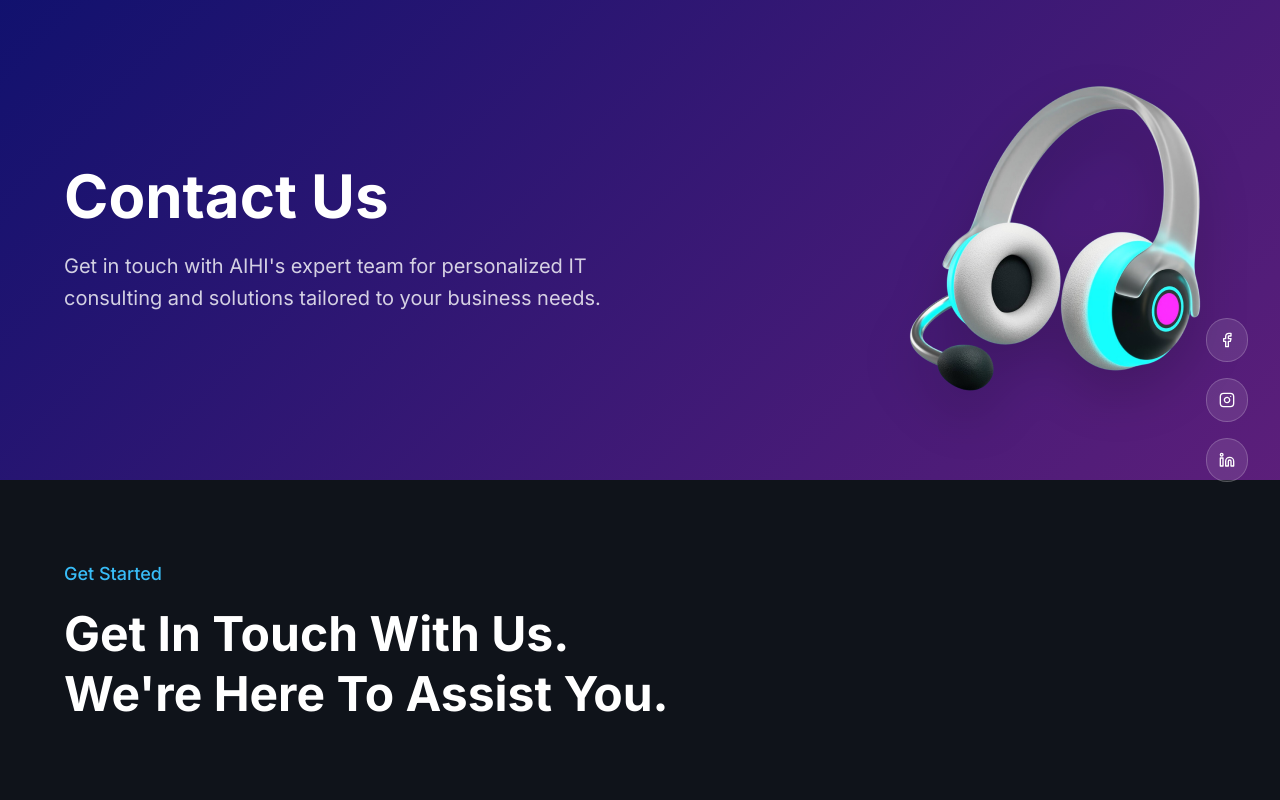
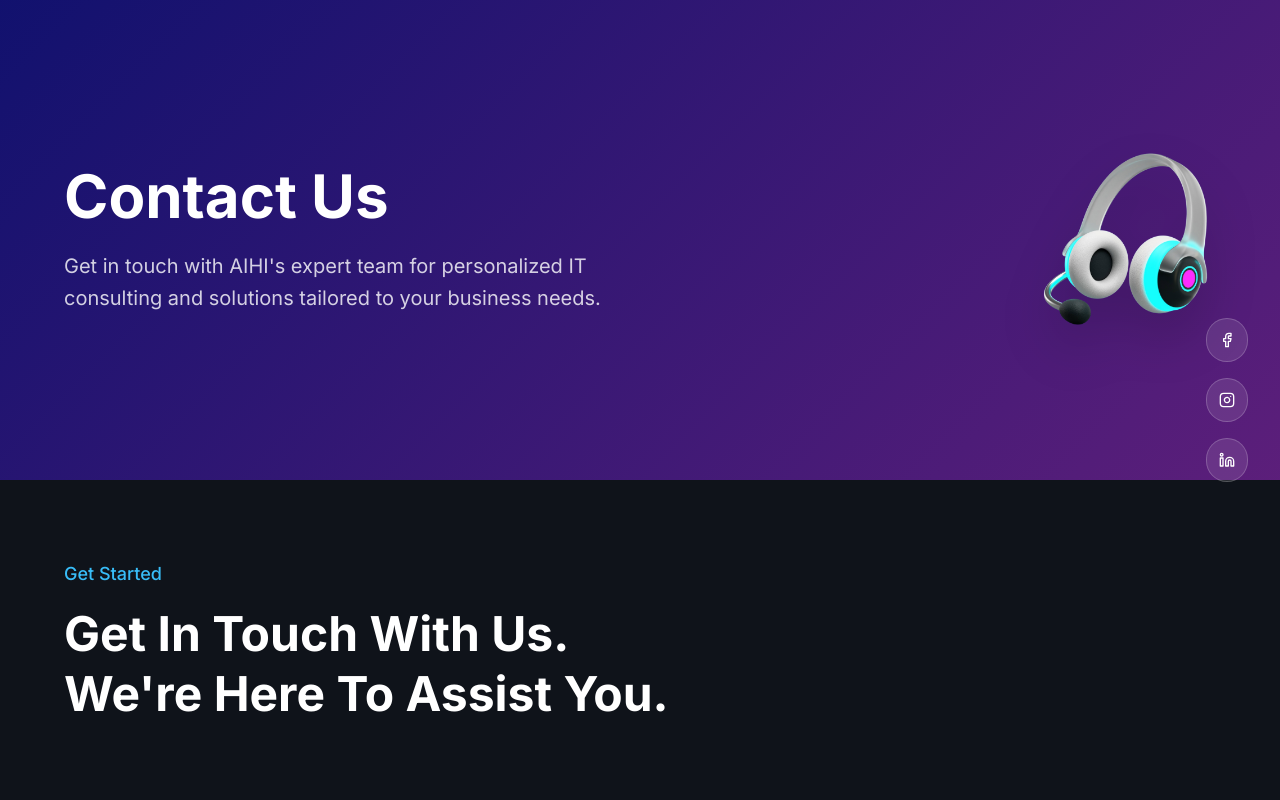
Before and after one commit to NareshPullurii80/aihi-connect-glow, a React (Vite) app: page / in a window 1280 px wide. Shown: the top 800 px of the page. Built offline with nearby package versions, Linux system fonts and the light colour scheme.

Commit message:
Adjust hero image dimensions
Set hero image height and width to 180px.

```diff
--- a/src/components/HeroSection.tsx
+++ b/src/components/HeroSection.tsx
@@ -22,7 +22,7 @@ const HeroSection = () => {
                 <img
                   src="/lovable-uploads/3de3ade9-80c2-4c22-83f4-638fe3fdeceb.png"
                   alt="3D Communication Technology Headset"
-                  className="w-full max-w-xs h-auto object-contain drop-shadow-2xl"
+                  className="w-[180px] h-[180px] object-contain drop-shadow-2xl"
                 />
                 <div className="absolute inset-0 bg-gradient-to-br from-cyan/20 to-teal/20 rounded-lg -z-10 blur-xl"></div>
               </div>
```
